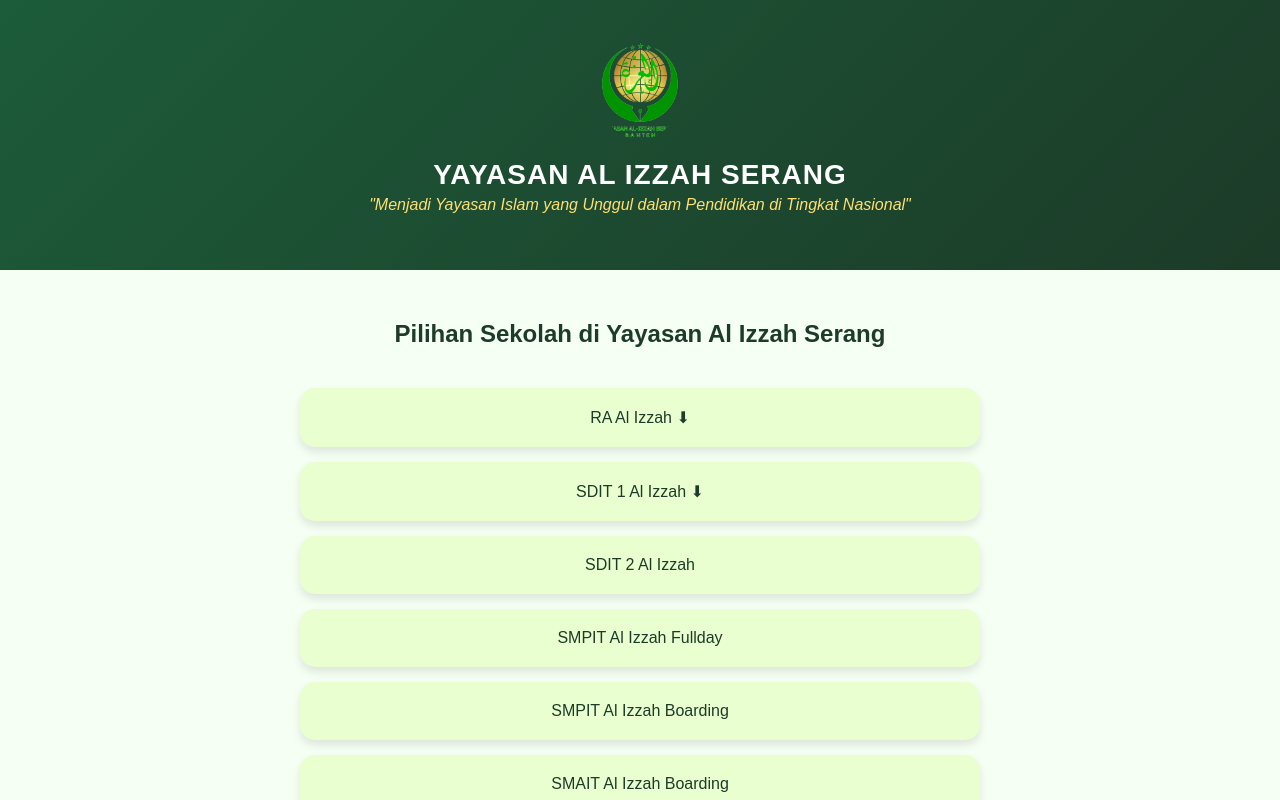
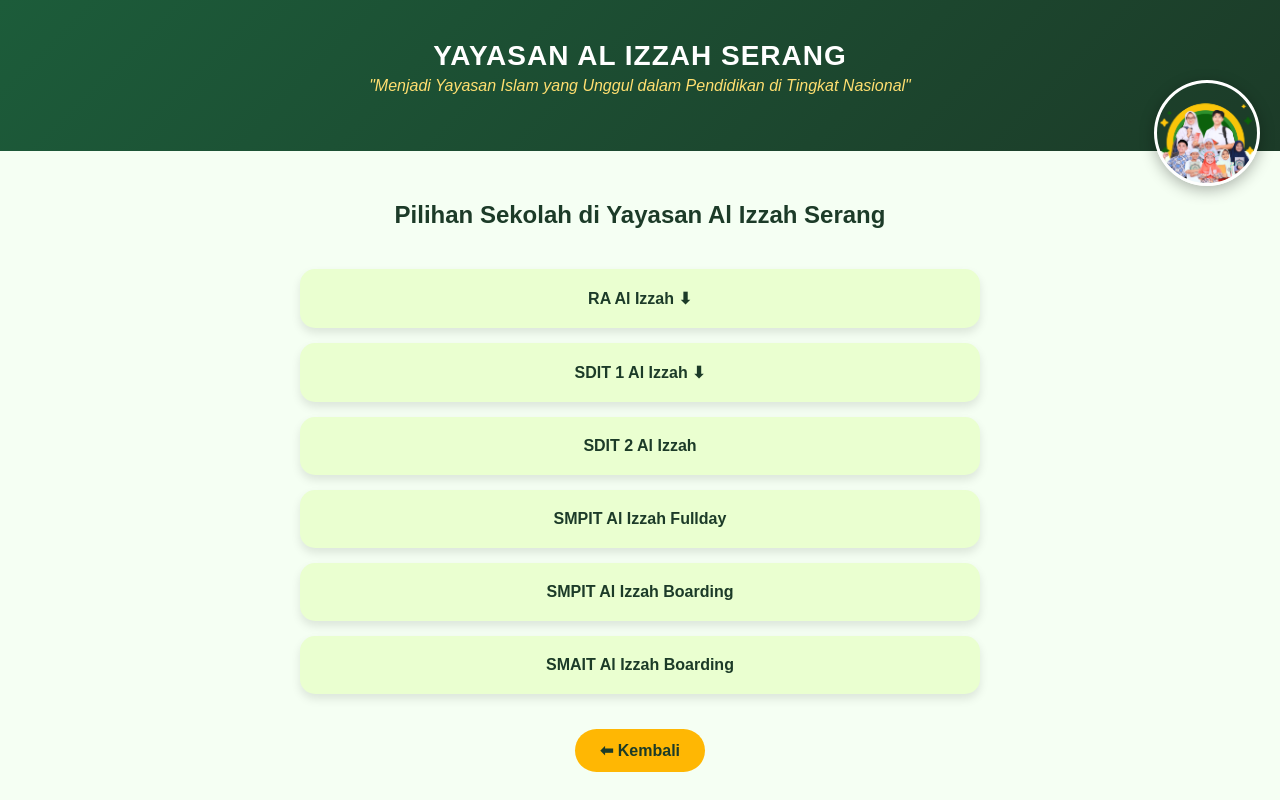
Before and after one commit to ALIZZAH-PPDB/alizzahserang, a plain HTML site: page index.html in a window 1280 px wide. Both pictures are taken after a click on the button "Lihat Pilihan Sekolah". Shown: the top 800 px of the page. Drawn offline with Linux system fonts and the light colour scheme.

Commit message:
Update index.html

```diff
--- a/index.html
+++ b/index.html
@@ -16,11 +16,17 @@
       background: linear-gradient(135deg, #1c5c3a, #1c3b28);
       color: #fff;
       padding: 40px 20px;
+      position: relative;
     }
     header img {
       height: 100px;
       border-radius: 50%;
       margin-bottom: 15px;
+      position: absolute;
+      bottom: -50px;
+      right: 20px;
+      box-shadow: 0 4px 15px rgba(0,0,0,0.3);
+      border: 3px solid #fff;
     }
     header h1 {
       margin: 0;
@@ -50,7 +56,7 @@
       border-radius: 15px;
       box-shadow: 0 5px 15px rgba(0,0,0,0.1);
       padding: 30px;
-      margin-top: 40px;
+      margin-top: 60px;
     }
 
     .btn {
@@ -81,10 +87,21 @@
       transition: 0.3s;
       width: 80%;
       cursor: pointer;
+      position: relative;
     }
     .school-card:hover {
       background: #caffbf;
       transform: translateY(-4px);
+    }
+
+    .school-card a {
+      color: #1c3b28;
+      text-decoration: none;
+      font-weight: bold;
+    }
+    .school-card a:hover {
+      text-decoration: underline;
+      color: #155d30;
     }
 
     .class-list {
@@ -109,7 +126,7 @@
       background: #1c5c3a;
       color: #fff;
       padding: 30px 10px;
-      margin-top: 60px;
+      margin-top: 80px;
     }
     .social a {
       margin: 0 10px;
@@ -132,9 +149,9 @@
 <body>
 
   <header>
-    <img src="logo.png" alt="Logo Yayasan Al Izzah Serang">
     <h1>YAYASAN AL IZZAH SERANG</h1>
     <p>"Menjadi Yayasan Islam yang Unggul dalam Pendidikan di Tingkat Nasional"</p>
+    <img src="icon.png" alt="Logo Yayasan Al Izzah Serang">
   </header>
 
   <!-- Halaman Selamat Datang -->
@@ -156,27 +173,39 @@
     <div class="schools">
 
       <div class="school-card" onclick="toggleClassList('ra')">
-        RA Al Izzah ⬇
+        <a href="#">RA Al Izzah ⬇</a>
         <ul id="ra" class="class-list">
-          <li>Play Group</li>
-          <li>RA A</li>
-          <li>RA B</li>
-          <li>Kids Care</li>
+          <li><a href="https://alizzahserang.github.io/ra-playgroup" target="_blank">Play Group</a></li>
+          <li><a href="https://alizzahserang.github.io/ra-a" target="_blank">RA A</a></li>
+          <li><a href="https://alizzahserang.github.io/ra-b" target="_blank">RA B</a></li>
+          <li><a href="https://alizzahserang.github.io/kidscare" target="_blank">Kids Care</a></li>
         </ul>
       </div>
 
       <div class="school-card" onclick="toggleClassList('sdit1')">
-        SDIT 1 Al Izzah ⬇
+        <a href="#">SDIT 1 Al Izzah ⬇</a>
         <ul id="sdit1" class="class-list">
-          <li>Billingual</li>
-          <li>Reguler</li>
+          <li><a href="https://alizzahserang.github.io/sdit1-bilingual" target="_blank">Bilingual</a></li>
+          <li><a href="https://alizzahserang.github.io/sdit1-reguler" target="_blank">Reguler</a></li>
         </ul>
       </div>
 
-      <div class="school-card">SDIT 2 Al Izzah</div>
-      <div class="school-card">SMPIT Al Izzah Fullday</div>
-      <div class="school-card">SMPIT Al Izzah Boarding</div>
-      <div class="school-card">SMAIT Al Izzah Boarding</div>
+      <div class="school-card">
+        <a href="https://alizzahserang.github.io/sdit2" target="_blank">SDIT 2 Al Izzah</a>
+      </div>
+
+      <div class="school-card">
+        <a href="https://alizzahserang.github.io/smpit-fullday" target="_blank">SMPIT Al Izzah Fullday</a>
+      </div>
+
+      <div class="school-card">
+        <a href="https://alizzahserang.github.io/smpit-boarding" target="_blank">SMPIT Al Izzah Boarding</a>
+      </div>
+
+      <div class="school-card">
+        <a href="https://alizzahserang.github.io/smait-boarding" target="_blank">SMAIT Al Izzah Boarding</a>
+      </div>
+
     </div>
     <button class="btn" onclick="showWelcome()">⬅ Kembali</button>
   </section>
@@ -208,7 +237,7 @@
       const list = document.getElementById(id);
       const allLists = document.querySelectorAll('.class-list');
       allLists.forEach(l => {
-        if (l !== list) l.style.display = "none"; // tutup yang lain
+        if (l !== list) l.style.display = "none";
       });
       list.style.display = (list.style.display === "block") ? "none" : "block";
     }
```
